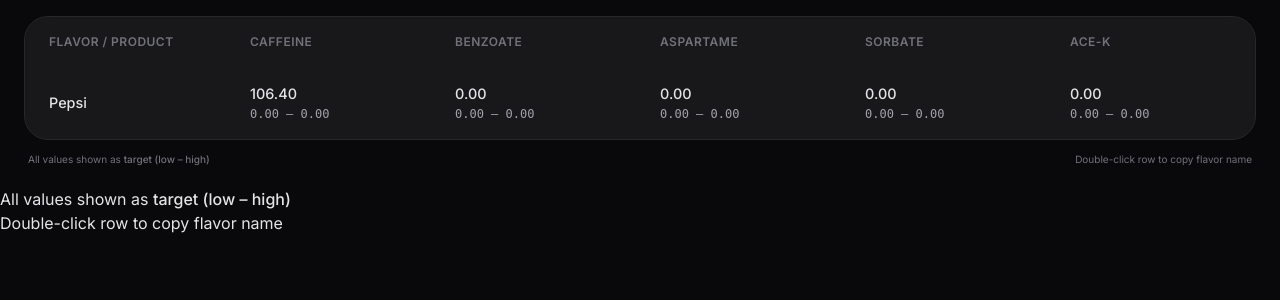
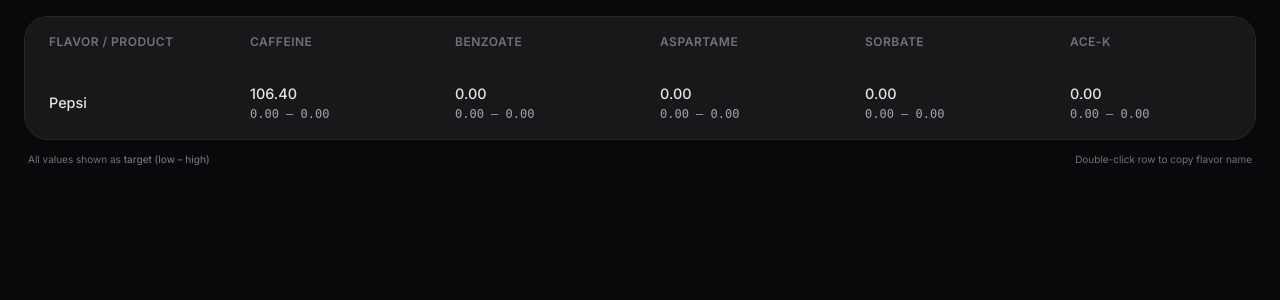
Before and after one commit to pimpy6565/stannews, a Django app: page /screen/search in a window 1280 px wide. Shown: the part 159-459 px from the top of the page. Run offline with Django 5.2, Linux system fonts and the light colour scheme; a user stored in the database is signed in; data comes from the database, SQL or seed files in the repository; some libraries are stand-ins or nearby versions.

Commit message:
Update search.html

```diff
--- a/screen/templates/screen/search.html
+++ b/screen/templates/screen/search.html
@@ -206,14 +206,7 @@
         </div>
     </div>
 </div>
-                        <div>
-                    All values shown as <span class="font-medium">target (low – high)</span>
-                </div>
-                <div class="hidden md:block">
-                    Double-click row to copy flavor name
-                </div>
-            </div>
-        </div>
+
     </div>
 
     <script>
```
